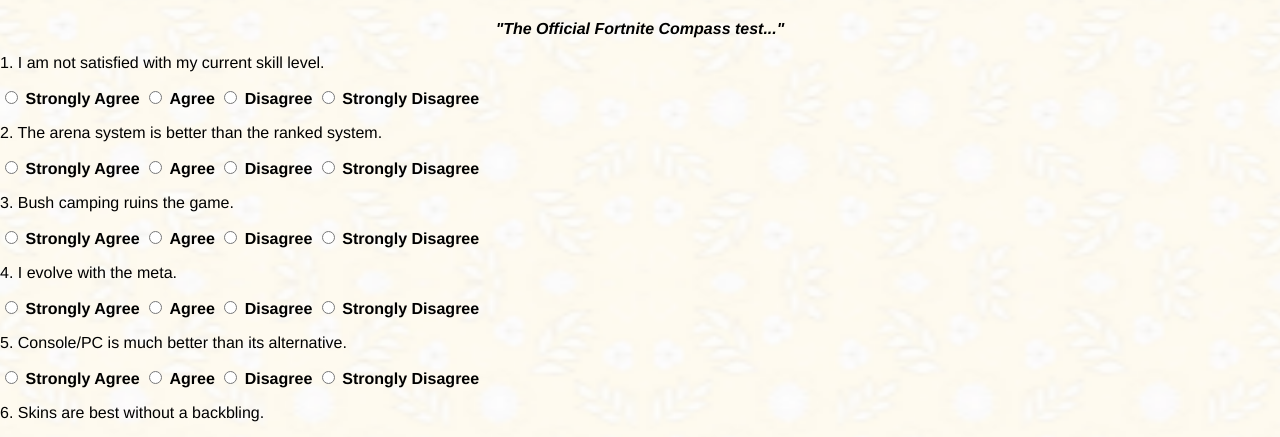
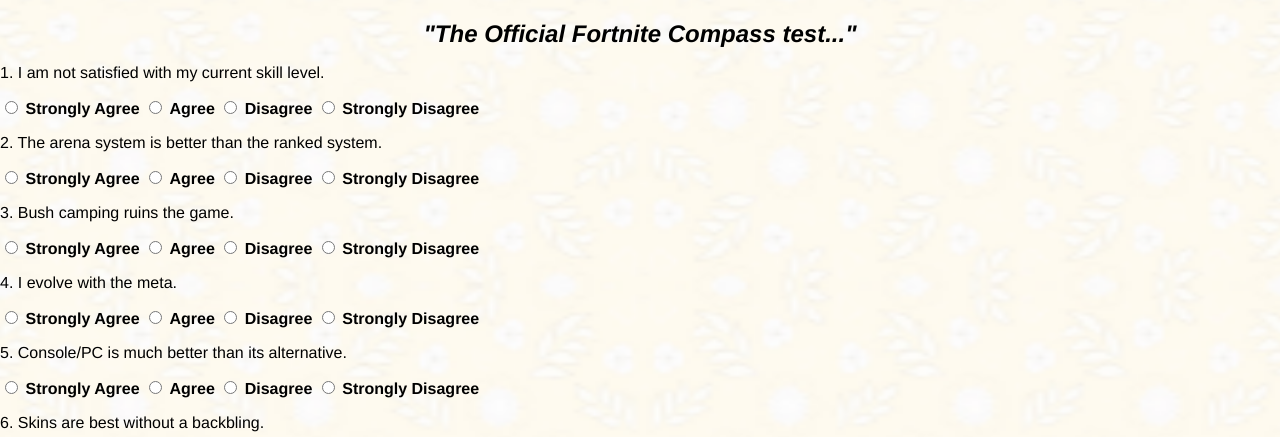
Before and after one commit to SlickDolphin/fortnitepoliticalcompass, a plain HTML site: page index.html in a window 1280 px wide. Shown: the part 307-744 px from the top of the page. Drawn offline with Linux system fonts and the light colour scheme.

Commit message:
Update index.html

```diff
--- a/index.html
+++ b/index.html
@@ -51,7 +51,7 @@
         </a>
 <br><br>
 <div class="centered-text">
-       <b>"The Official Fortnite Compass test..."</b>
+       <b style="font-size:150%;">"The Official Fortnite Compass test..."</b>
     </div>
         <form id="questionForm">
             <!-- Question 1 -->
```
